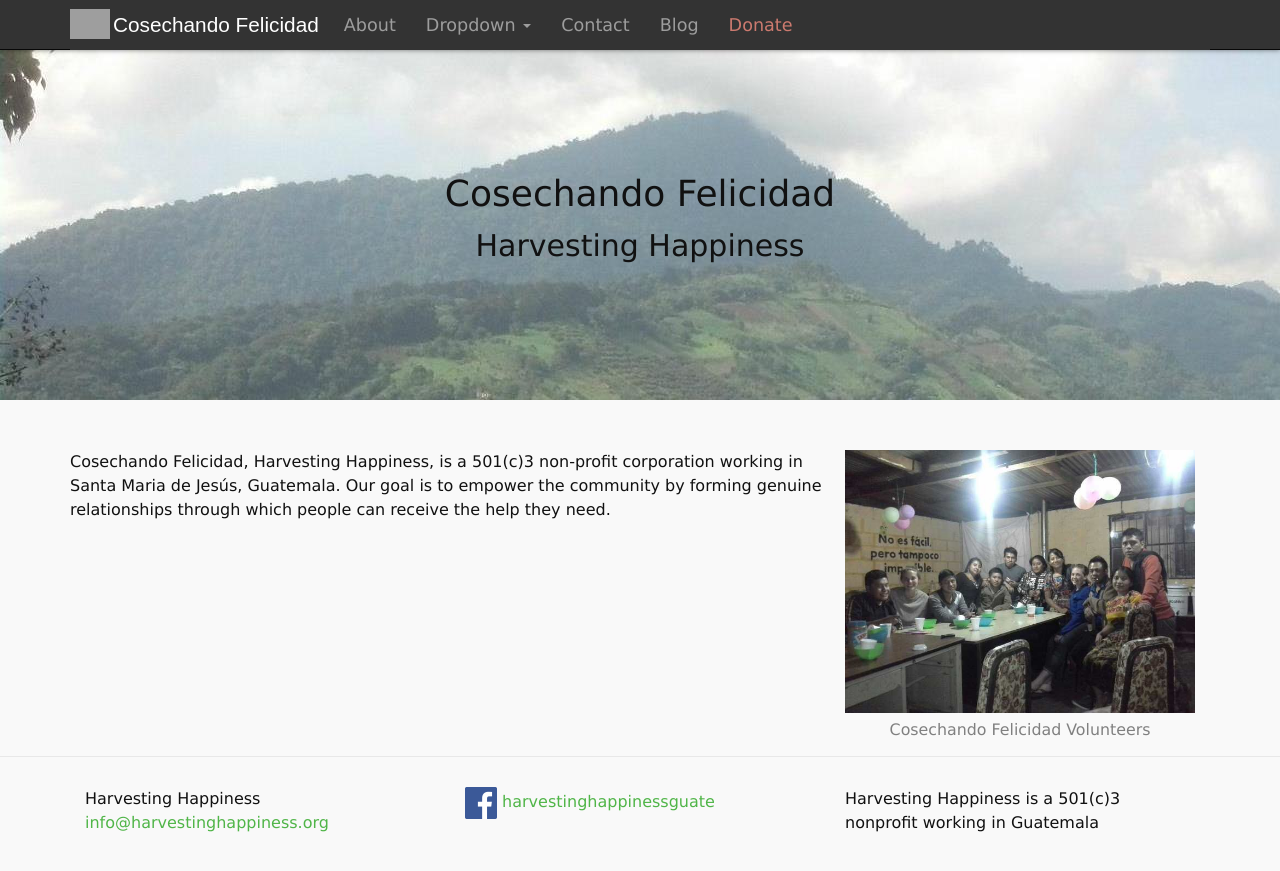
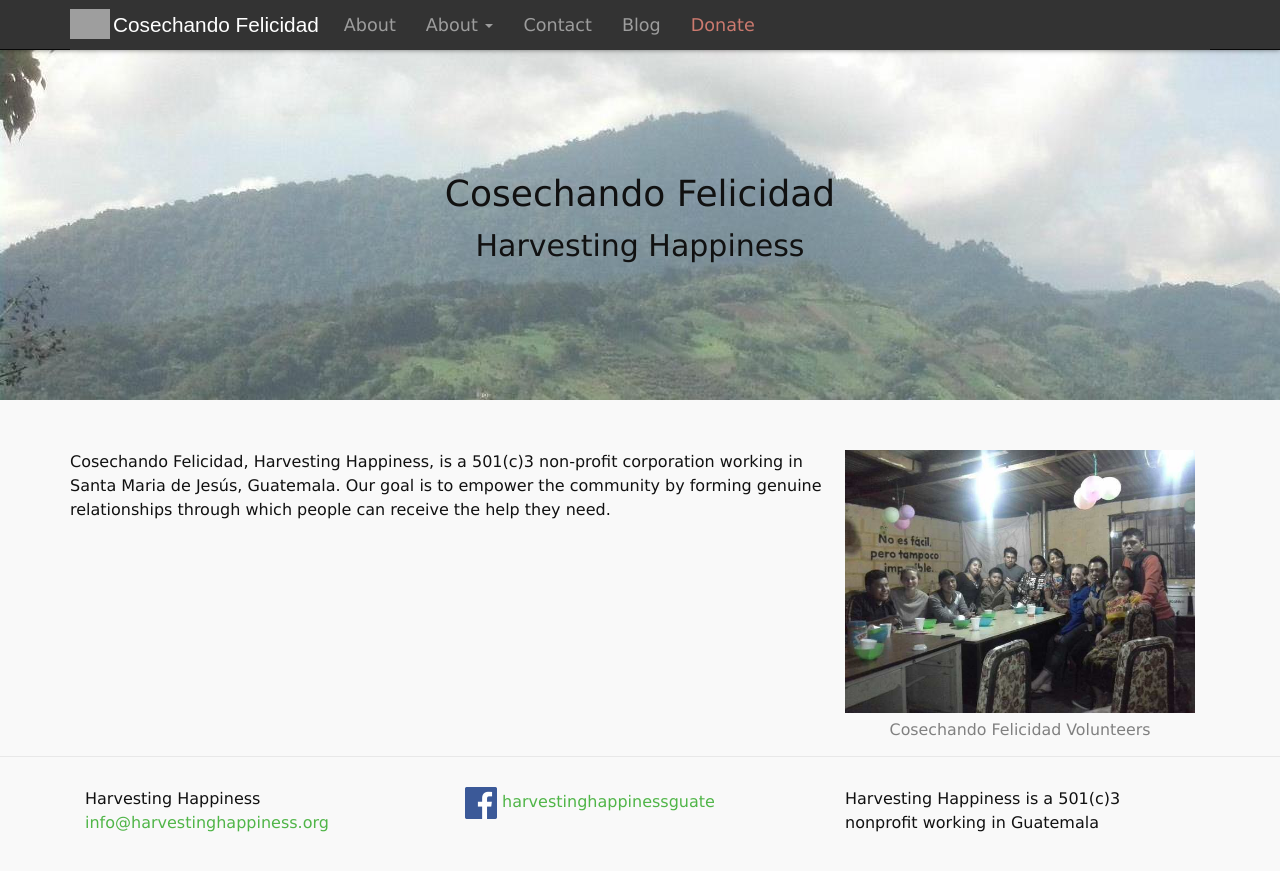
Before and after one commit to harvestinghappiness/harvestinghappiness.github.io, a Jekyll site: the page built from home.md, in a window 1280 px wide. Shown: the top 871 px of the page. Built offline with Jekyll 4.4.1, drawn with Linux system fonts in a browser that asks for light colours.

Commit message:
Update header.html

```diff
--- a/_includes/header.html
+++ b/_includes/header.html
@@ -14,15 +14,11 @@
         <ul class="nav navbar-nav">
           <li{% if page.url == '/about/' %} class="active"{% endif %}><a href="/about/">About</a></li>
           <li class="dropdown">
-            <a href="#" class="dropdown-toggle" data-toggle="dropdown" role="button" aria-haspopup="true" aria-expanded="false">Dropdown <span class="caret"></span></a>
+            <a href="#" class="dropdown-toggle" data-toggle="dropdown" role="button" aria-haspopup="true" aria-expanded="false">About <span class="caret"></span></a>
             <ul class="dropdown-menu">
               <li><a href="/about/">Our Mission</a></li>
+              <li role="separator" class="divider"></li>
               <li><a href="/people/">Our People</a></li>
-              <li><a href="#">Something else here</a></li>
-              <li role="separator" class="divider"></li>
-              <li><a href="#">Separated link</a></li>
-              <li role="separator" class="divider"></li>
-              <li><a href="#">One more separated link</a></li>
             </ul>
           </li>
           <li{% if page.url == '/contact/' %} class="active"{% endif %}><a href="/contact/">Contact</a></li>
```
